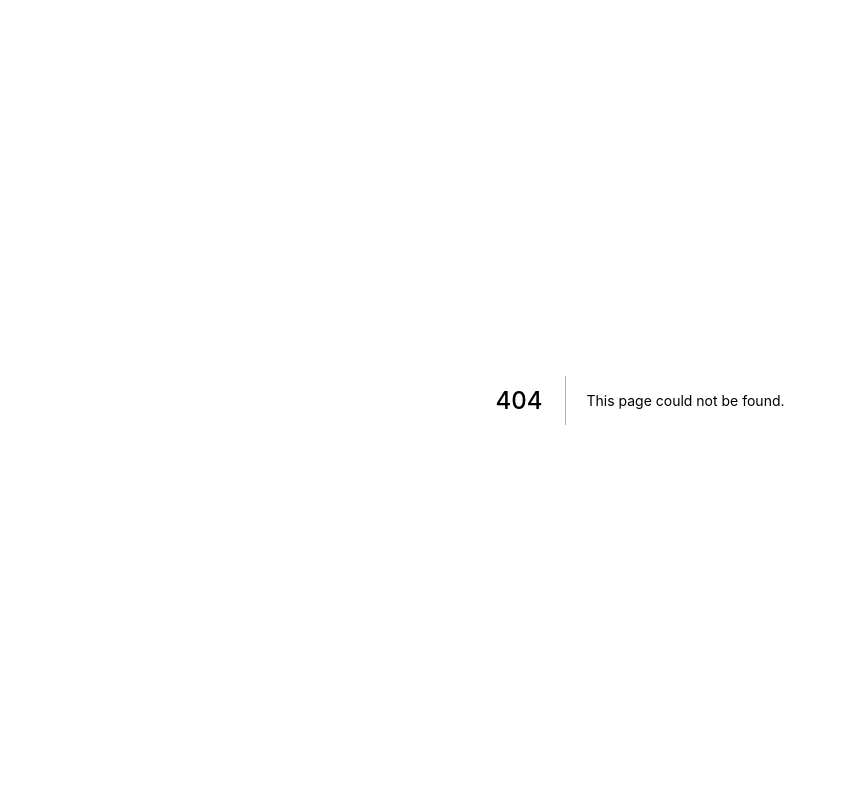
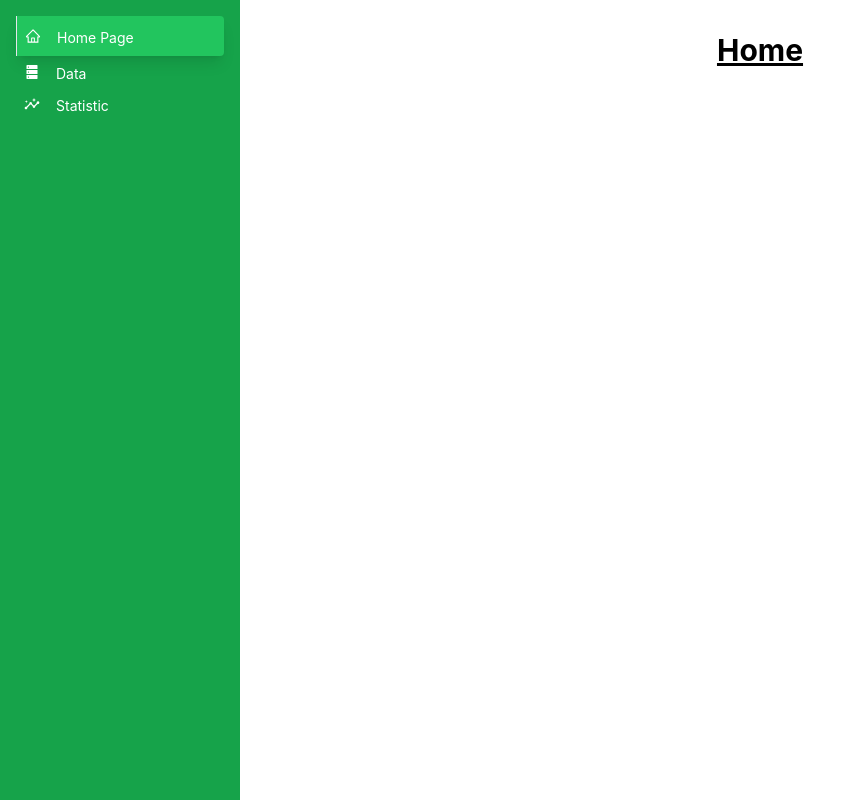
Before and after one commit to joko19/test-lsp-unesa, a Next.js app: page /home in a window 1280 px wide. Before the commit this address had no page. Shown: the whole page, without its empty margins (0-850 px from the left). Built offline with nearby package versions, Linux system fonts and the light colour scheme.

Commit message:
main structure

```diff
--- /dev/null
+++ b/Layout/Layout.js
@@ -0,0 +1,19 @@
+import React from "react";
+import Sidebar from "../components/Sidebar/Sidebar";
+
+export default function Layout(props) {
+    return (
+        <>
+            <div className="wrapper bg-black-8 min-h-screen">
+                <div className="flex">
+                    <div className="flex-none grow-0 bg-white h-full">
+                        <Sidebar />
+                    </div>
+                    <div className="  w-full pl-4  md:pl-64 pt-16 md:pt-8 pr-4 grow">
+                        {props.children}
+                    </div>
+                </div>
+            </div>
+        </>
+    )
+}
--- /dev/null
+++ b/components/Sidebar/Sidebar.js
@@ -0,0 +1,82 @@
+import { useRouter } from "next/router";
+import Link from 'next/link'
+import { AiOutlinePercentage, AiOutlineHome, AiOutlineShoppingCart, AiFillDatabase } from 'react-icons/ai'
+import { IoStatsChart, IoShareSocial } from 'react-icons/io5'
+import { FiCalendar } from 'react-icons/fi'
+import { HiOutlineUsers } from 'react-icons/hi'
+import { MdOutlinePriceCheck, MdOutlineInsights, MdShoppingCart, MdMenu } from 'react-icons/md'
+import { useState } from "react";
+
+function Sidebar() {
+    const router = useRouter();
+    const path = router.asPath
+    const [activeSidebar, setActiveSidebar] = useState(false)
+    const handleOnBackDropClick = (e) => {
+        if (e.target.id === "backdrop") setActiveSidebar(false);
+    };
+    return (
+        <>
+            <div className="flex bg-green-600 fixed w-screen p-2 md:hidden z-20 gap-2">
+                <MdMenu color="white" className="my-auto" onClick={() => setActiveSidebar(!activeSidebar)} /> <span className="text-white"> Dashboard</span>
+            </div>
+            {/* Mobile */}
+            <div className={`bg-green-600 fixed min-h-full pt-12 z-10 overflow-y-auto text-xs ${!activeSidebar && 'hidden'}`}>
+                <ul className="px-4 w-60 md:hidden overflow-y-scroll">
+                    <div className="w-full">
+                        <div className={`${path === '/home' ? 'text-white bg-green-500 shadow-lg rounded-r border-l' : ' text-white'} flex justify-between py-1 px-2`}>
+                            <Link href='/home' >
+                                <a className={`flex gap-4 inline-block block  text-black-3 `}>
+                                    <AiOutlineHome color='white' className="my-auto" />   <span className="text-sm"> Home Page</span>
+                                </a>
+                            </Link>
+                        </div>
+                        <div className={`${path === '/data' ? 'text-white bg-green-500 shadow-lg rounded-r border-l' : ' text-white'} flex justify-between px-2`}>
+                            <Link href='/data' >
+                                <a className={`flex gap-4 inline-block block py-1 text-black-3 `}>
+                                    <AiFillDatabase color='white' className="my-auto" />   <span className="text-sm"> Data</span>
+                                </a>
+                            </Link>
+                        </div>
+                        <div className={`${path === '/statistic' ? 'text-white bg-green-500 shadow-lg rounded-r border-l' : ' text-white'} flex justify-between px-2`}>
+                            <Link href='/statistic' >
+                                <a className={`flex gap-4 inline-block block py-1 text-black-3 `}>
+                                    <MdOutlineInsights color='white' className="my-auto" /><span className="text-sm"> Statistic</span>
+                                </a>
+                            </Link>
+                        </div>
+                    </div>
+                </ul>
+            </div>
+            {/* </div> */}
+            {/* Desktop */}
+            <div className={`bg-green-600 fixed min-h-screen z-10 overflow-y-auto pt-4`}>
+                {/* <img src="/xeratic.png" alt="icon dashboard" className="md:flex hidden w-full w-32 py-4 ml-6" /> */}
+                <ul className="px-4 inline-block w-60 md:inline-block hidden">
+                    <div className={`${path === '/home' ? 'text-white bg-green-500 shadow-lg rounded-r border-l' : ' text-white'} flex justify-between px-2`}>
+                        <Link href='/home' >
+                            <a className={`flex gap-4 mt-1 inline-block block py-2 text-black-3 `}>
+                                <AiOutlineHome color='white' />   <span className="text-sm"> Home Page</span>
+                            </a>
+                        </Link>
+                    </div>
+                    <div className={`${path === '/data' ? 'text-white bg-green-500 shadow-lg rounded-r border-l' : ' text-white'} flex justify-between px-2`}>
+                        <Link href='/data' >
+                            <a className={`flex gap-4 mt-1 inline-block block py-1 text-black-3 `}>
+                                <AiFillDatabase color='white' />   <span className="text-sm"> Data</span>
+                            </a>
+                        </Link>
+                    </div>
+                    <div className={`${path === '/statistic' ? 'text-white bg-green-500 shadow-lg rounded-r border-l' : ' text-white'} flex justify-between px-2`}>
+                        <Link href='/statistic' >
+                            <a className={`flex gap-4 mt-1 inline-block block py-1 text-black-3 `}>
+                                <MdOutlineInsights color='white' /><span className="text-sm"> Statistic</span>
+                            </a>
+                        </Link>
+                    </div>
+                </ul>
+            </div>
+        </>
+    )
+}
+
+export default Sidebar
--- /dev/null
+++ b/pages/data.js
@@ -0,0 +1,11 @@
+import Layout from "../Layout/Layout"
+
+export default function Home() {
+  return (
+    <Layout>
+      <h1 className="text-3xl font-bold text-center underline">
+        Data
+      </h1>
+    </Layout>
+  )
+}
--- /dev/null
+++ b/pages/home.js
@@ -0,0 +1,11 @@
+import Layout from "../Layout/Layout"
+
+export default function Home() {
+  return (
+    <Layout>
+      <h1 className="text-3xl font-bold text-center underline">
+        Home
+      </h1>
+    </Layout>
+  )
+}
--- a/pages/index.js
+++ b/pages/index.js
@@ -1,69 +1,14 @@
-import Head from 'next/head'
-import Image from 'next/image'
-import styles from '../styles/Home.module.css'
+import Card from '../components/Cards/Card'
+import Layout from '../Layout/Layout'
+import { IoIosStats } from 'react-icons/io'
+import { IoAlertSharp } from 'react-icons/io5'
+import { useEffect } from 'react'
 
 export default function Home() {
-  return (
-    <div className={styles.container}>
-      <Head>
-        <title>Create Next App</title>
-        <meta name="description" content="Generated by create next app" />
-        <link rel="icon" href="/favicon.ico" />
-      </Head>
-
-      <main className={styles.main}>
-        <h1 className={styles.title}>
-          Welcome to <a href="https://nextjs.org">Next.js!</a>
-        </h1>
-
-        <p className={styles.description}>
-          Get started by editing{' '}
-          <code className={styles.code}>pages/index.js</code>
-        </p>
-
-        <div className={styles.grid}>
-          <a href="https://nextjs.org/docs" className={styles.card}>
-            <h2>Documentation &rarr;</h2>
-            <p>Find in-depth information about Next.js features and API.</p>
-          </a>
-
-          <a href="https://nextjs.org/learn" className={styles.card}>
-            <h2>Learn &rarr;</h2>
-            <p>Learn about Next.js in an interactive course with quizzes!</p>
-          </a>
-
-          <a
-            href="https://github.com/vercel/next.js/tree/canary/examples"
-            className={styles.card}
-          >
-            <h2>Examples &rarr;</h2>
-            <p>Discover and deploy boilerplate example Next.js projects.</p>
-          </a>
-
-          <a
-            href="https://vercel.com/new?utm_source=create-next-app&utm_medium=default-template&utm_campaign=create-next-app"
-            className={styles.card}
-          >
-            <h2>Deploy &rarr;</h2>
-            <p>
-              Instantly deploy your Next.js site to a public URL with Vercel.
-            </p>
-          </a>
-        </div>
-      </main>
-
-      <footer className={styles.footer}>
-        <a
-          href="https://vercel.com?utm_source=create-next-app&utm_medium=default-template&utm_campaign=create-next-app"
-          target="_blank"
-          rel="noopener noreferrer"
-        >
-          Powered by{' '}
-          <span className={styles.logo}>
-            <Image src="/vercel.svg" alt="Vercel Logo" width={72} height={16} />
-          </span>
-        </a>
-      </footer>
-    </div>
-  )
+    useEffect(() => {
+        window.location.href = '/home'
+    }, [])
+    return (
+        <div className='text-center my-12'>Loading...</div>
+    )
 }
--- /dev/null
+++ b/pages/statistic.js
@@ -0,0 +1,11 @@
+import Layout from "../Layout/Layout"
+
+export default function Home() {
+  return (
+    <Layout>
+      <h1 className="text-3xl font-bold text-center underline">
+        Statistic
+      </h1>
+    </Layout>
+  )
+}
--- /dev/null
+++ b/postcss.config.js
@@ -0,0 +1,6 @@
+module.exports = {
+  plugins: {
+    tailwindcss: {},
+    autoprefixer: {},
+  },
+}
--- a/styles/globals.css
+++ b/styles/globals.css
@@ -14,3 +14,7 @@ a {
 * {
   box-sizing: border-box;
 }
+
+@tailwind base;
+@tailwind components;
+@tailwind utilities;
--- /dev/null
+++ b/tailwind.config.js
@@ -0,0 +1,12 @@
+/** @type {import('tailwindcss').Config} */
+module.exports = {
+  content: [
+    "./pages/**/*.{js,ts,jsx,tsx}",
+    "./components/**/*.{js,ts,jsx,tsx}",
+    "./Layout/**/*.{js,ts,jsx,tsx}",
+  ],
+  theme: {
+    extend: {},
+  },
+  plugins: [],
+}
```
Also changed, not shown: package.json (+6 -2 lines), 1 other file (tests, documents, lock files or other folders).
